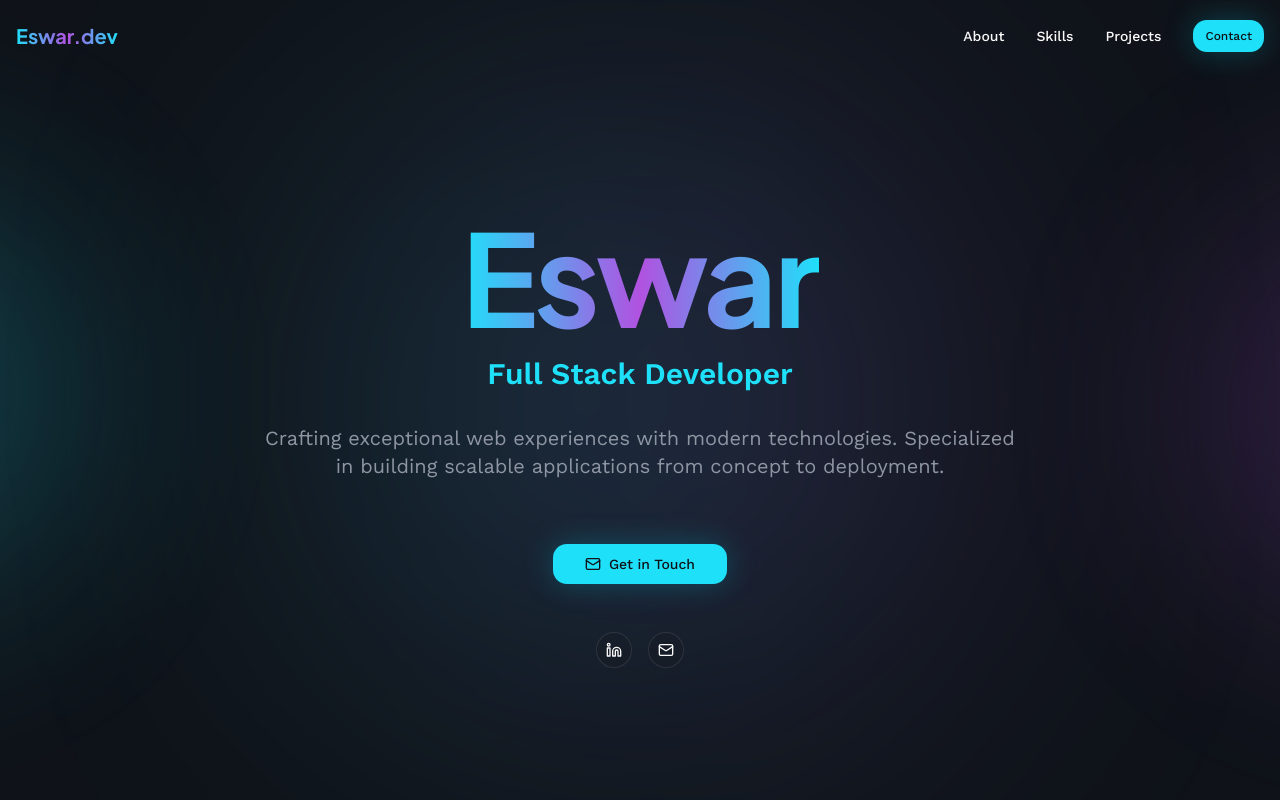
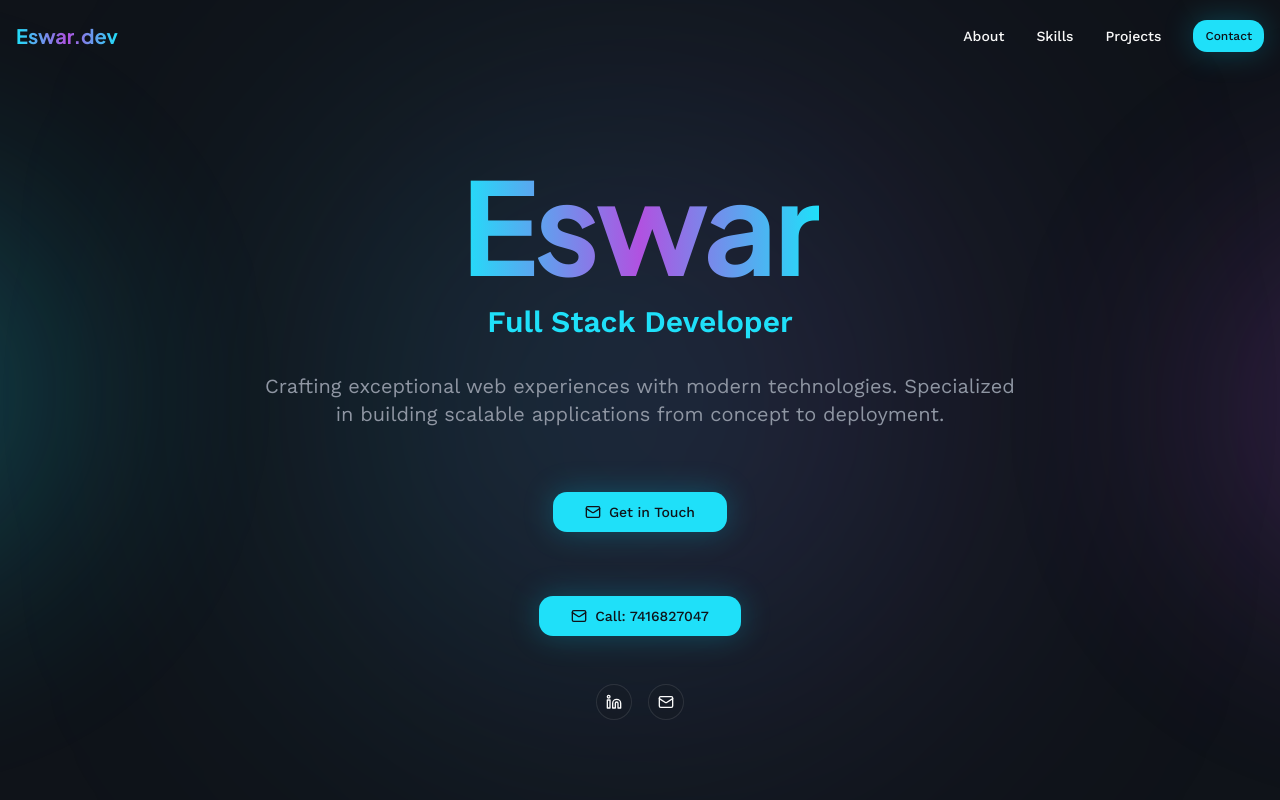
Before and after one commit to Eswar-space/sg-800045c9-3163-4455-8b6b-9dd248f2b8f6-1775826113, a Next.js app: page / in a window 1280 px wide. Shown: the top 800 px of the page. Built offline with nearby package versions, Linux system fonts and the light colour scheme.

Commit message:
Update Hero.tsx

```diff
--- a/src/components/Hero.tsx
+++ b/src/components/Hero.tsx
@@ -43,6 +43,16 @@ export function Hero() {
             Get in Touch
           </Button>
         </div>
+        <div className="flex items-center justify-center pt-8">
+          <Button
+            size="lg"
+            className="gap-2 glow group"
+            onClick={scrollToContact}
+          >
+            <Mail className="w-5 h-5 group-hover:rotate-12 transition-transform" />
+            Call: 7416827047
+          </Button>
+        </div>
 
         {/* Social Links */}
         <div className="flex items-center justify-center gap-4 pt-4">
```
